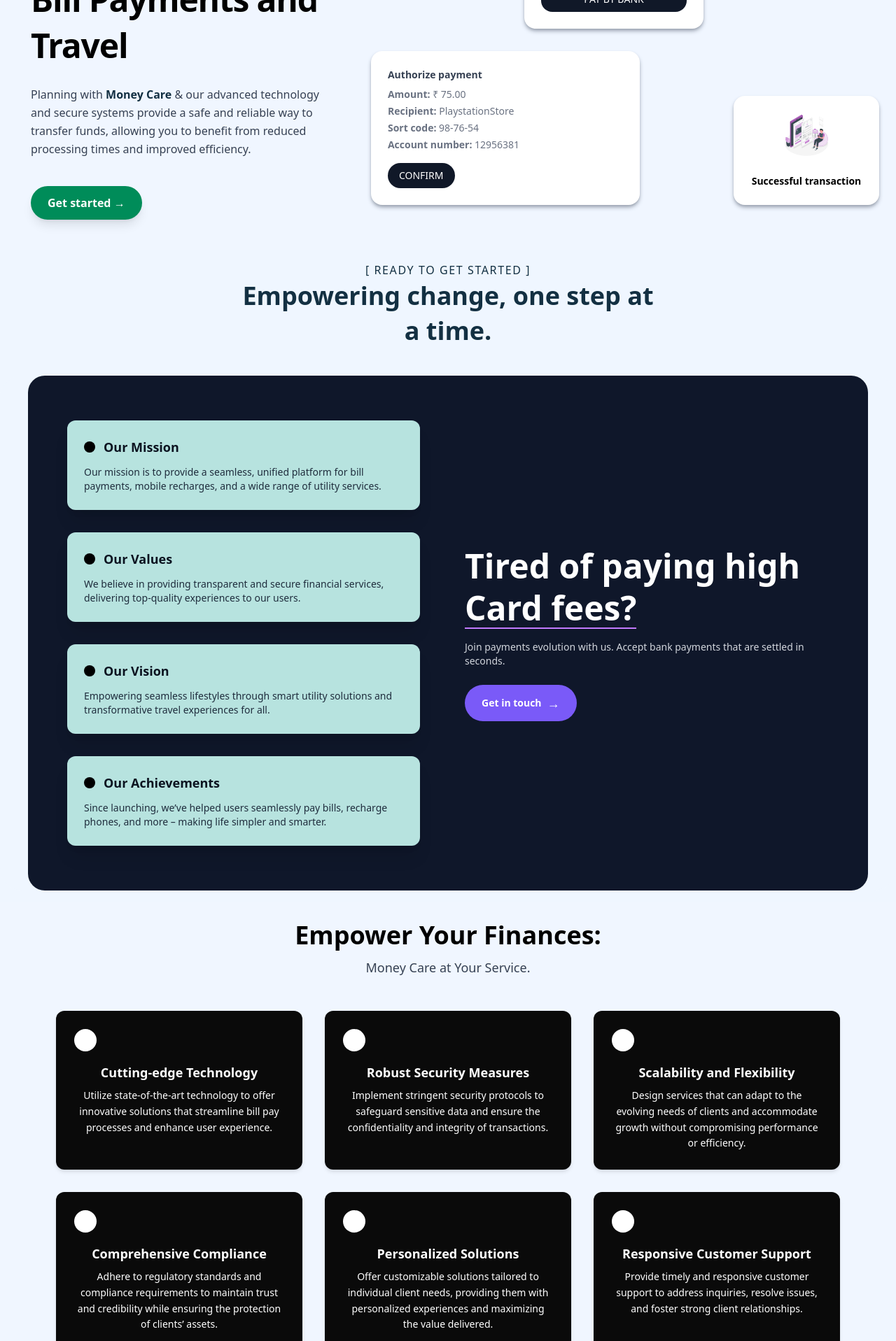
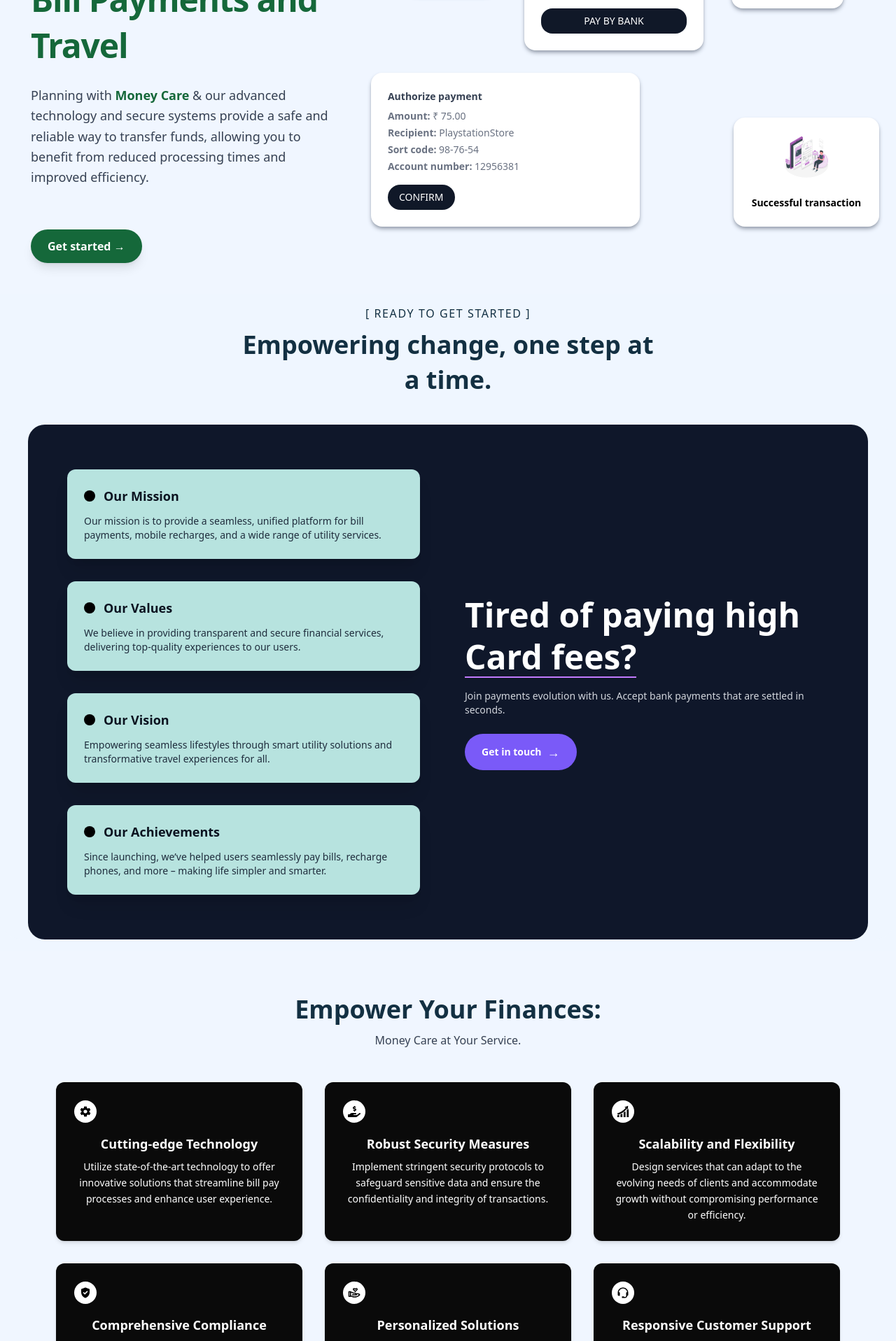
Before and after one commit to Ayush-Khedekar/MONEY_CARE_WEB, a React (Vite) app: page / in a window 1280 px wide. Shown: the part 340-2257 px from the top of the page at 70% size. Built offline with nearby package versions, Linux system fonts and the light colour scheme.

Commit message:
New Money Care

```diff
--- a/src/components/NavBar/Home.tsx
+++ b/src/components/NavBar/Home.tsx
@@ -3,29 +3,29 @@ import { images } from "../../image-export/Images";
 const Home = () => {
   return (
     <div className="bg-[#f0f6ff] overflow-hidden md:p-5 flex flex-col md:flex-row items-center justify-between w-full gap-4">
-      <div className="w-full sm:w-[70%] md:w-[40%] p-4 sm:p-6 font-sans transition-all duration-500 ease-in-out">
+      <div className="w-full sm:w-[70%] md:w-[40%] space-y-5 p-4 sm:p-6 font-sans transition-all duration-500 ease-in-out">
         <h1 className="text-2xl xs:text-3xl sm:text-4xl md:text-5xl font-bold leading-snug tracking-tight">
           <span className="text-[#133042] block w-full font-bold">
             Streamline Your Life:
           </span>
 
           <span className="relative inline-block group">
-            <span className="text-black font-bold">
+            <span className="text-[#15683A] font-bold">
               Effortless Utility Bill Payments and Travel
             </span>
             <span className="absolute left-0 bottom-0 h-1 bg-black w-0 group-hover:w-full transition-all duration-500" />
           </span>
         </h1>
 
-        <p className="text-gray-700 mt-4 sm:mt-6 text-sm sm:text-base leading-relaxed">
-          Planning with <strong className="text-[#133042]">Money Care</strong> &
+        <p className="text-gray-700 mt-4 sm:mt-6 text-base sm:text-lg leading-relaxed">
+          Planning with <strong className="text-[#15683A]">Money Care</strong> &
           our advanced technology and secure systems provide a safe and reliable
           way to transfer funds, allowing you to benefit from reduced processing
           times and improved efficiency.
         </p>
 
         <a href="#ABOUTUS">
-          <button className=" font-boldmt-6 sm:mt-8 md:mt-10 px-5 py-2 sm:px-6 sm:py-3 bg-[#008c59] hover:bg-purple-700 text-white rounded-full font-semibold shadow-lg transition-transform duration-300 transform hover:scale-105 hover:-translate-y-1">
+          <button className=" font-boldmt-6 sm:mt-8 md:mt-10 px-5 py-2 sm:px-6 sm:py-3 bg-[#15683A] hover:bg-[#133042] text-white rounded-full font-semibold shadow-lg transition-transform duration-300 transform hover:scale-105 hover:-translate-y-1 cursor-pointe">
             Get started →
           </button>
         </a>
@@ -97,7 +97,7 @@ const Home = () => {
               </button>
             </div>
 
-            <div className="bg-white p-4 sm:p-6 rounded-2xl shadow-md w-full sm:w-52 flex flex-col items-center justify-center gap-3 sm:gap-4  transition-shadow duration-300 hover:shadow-xl shadow-gray-400">
+            <div className="bg-white p-6 sm:p-6 rounded-2xl shadow-md w-full sm:w-52 flex flex-col items-center justify-center gap-3 sm:gap-4 transition-shadow duration-300 hover:shadow-xl shadow-gray-400">
               <img
                 src={images.Payment}
                 alt="Success"
--- a/src/components/NewCard.tsx
+++ b/src/components/NewCard.tsx
@@ -1,4 +1,4 @@
-import React from "react";
+// import React from "react";
 
 interface CardProp {
   Icons: string;
--- a/src/components/Our-Card.tsx
+++ b/src/components/Our-Card.tsx
@@ -1,15 +1,13 @@
-
 import ServiceCarousel from "./ServiceCarousel";
-
 
 const OurCard = () => {
   return (
     <>
-      <div className="text-center bg-blue-50">
+      <div className="text-center bg-blue-50 space-y-2">
         <p className="text-[1rem] tracking-widest text-[#133042] uppercase">
           [ READY TO GET STARTED ]
         </p>
-        <h2 className="text-3xl sm:text-4xl text-[#133042] leading-snug font-bold">
+        <h2 className="text-xl sm:text-4xl text-[#133042] leading-snug font-bold">
           Empowering change, one step at <br /> a time.
         </h2>
       </div>
@@ -33,10 +31,12 @@ const OurCard = () => {
                 settled in seconds.
               </p>
 
-              <a href="#CONTACT"><button className="bg-[#7a5af8] hover:bg-[#6747e9] text-white px-6 py-3 rounded-full font-semibold text-sm flex items-center gap-2 transition duration-300">
-                Get in touch
-                <span className="text-lg">→</span>
-              </button></a>
+              <a href="#CONTACT">
+                <button className="bg-[#7a5af8] hover:bg-[#6747e9] cursor-pointer text-white px-6 py-3 rounded-full font-semibold text-sm flex items-center gap-2 transition duration-300">
+                  Get in touch
+                  <span className="text-lg">→</span>
+                </button>
+              </a>
             </div>
           </div>
         </div>
--- a/src/components/Service.tsx
+++ b/src/components/Service.tsx
@@ -1,4 +1,11 @@
 import React from "react";
+import { IoMdSettings } from "react-icons/io";
+import { FaHandHoldingUsd } from "react-icons/fa";
+// import { FaHeadset, FaRegHandshake } from "react-icons/fa6";
+import { MdGppGood } from "react-icons/md";
+import { RiHandHeartLine } from "react-icons/ri";
+import { BiSupport } from "react-icons/bi";
+import { GiProgression } from "react-icons/gi";
 
 type servicetype = {
   title: string;
@@ -13,14 +20,15 @@ const services: servicetype[] = [
     content:
       "Utilize state-of-the-art technology to offer innovative solutions that streamline bill pay processes and enhance user experience.",
     id: "1",
-    icon: "",
+    icon: <IoMdSettings />,
   },
   {
     title: "Robust Security Measures",
     content:
       "Implement stringent security protocols to safeguard sensitive data and ensure the confidentiality and integrity of transactions.",
     color: "border-orange-400",
-    icon: "",
+    icon: <FaHandHoldingUsd />,
+
     id: "2",
   },
   {
@@ -28,7 +36,7 @@ const services: servicetype[] = [
     content:
       "Design services that can adapt to the evolving needs of clients and accommodate growth without compromising performance or efficiency.",
     color: "border-purple-400",
-    icon: "",
+    icon: <GiProgression  />,
     id: "3",
   },
   {
@@ -36,7 +44,7 @@ const services: servicetype[] = [
     content:
       "Adhere to regulatory standards and compliance requirements to maintain trust and credibility while ensuring the protection of clients’ assets.",
     color: "border-red-400",
-    icon: "",
+    icon: <MdGppGood />,
     id: "4",
   },
   {
@@ -44,7 +52,7 @@ const services: servicetype[] = [
     content:
       "Offer customizable solutions tailored to individual client needs, providing them with personalized experiences and maximizing the value delivered.",
     color: "border-blue-400",
-    icon: "",
+    icon: <RiHandHeartLine/>,
     id: "5",
   },
   {
@@ -52,18 +60,18 @@ const services: servicetype[] = [
     content:
       "Provide timely and responsive customer support to address inquiries, resolve issues, and foster strong client relationships.",
     color: "border-yellow-400",
-    icon: "",
+    icon: <BiSupport />,
     id: "6",
   },
 ];
 
 const Service = () => {
   return (
-    <div className="py-7 px-6 md:px-20 bg-[#f0f6ff] text-center">
-      <h2 className="text-3xl md:text-4xl font-bold mb-3 text-black">
+    <div className="py-16 px-6 md:px-20 bg-[#f0f6ff] text-center">
+      <h2 className="text-3xl md:text-4xl font-bold mb-3 text-[#133042]">
         Empower Your Finances:
       </h2>
-      <p className="text-lg text-gray-700 mb-12">Money Care at Your Service.</p>
+      <p className="text-[1rem] text-gray-700 mb-12">Money Care at Your Service.</p>
 
       <div className="grid grid-cols-1 sm:grid-cols-2 lg:grid-cols-3 gap-8">
         {services.map((service, index) => {
```
